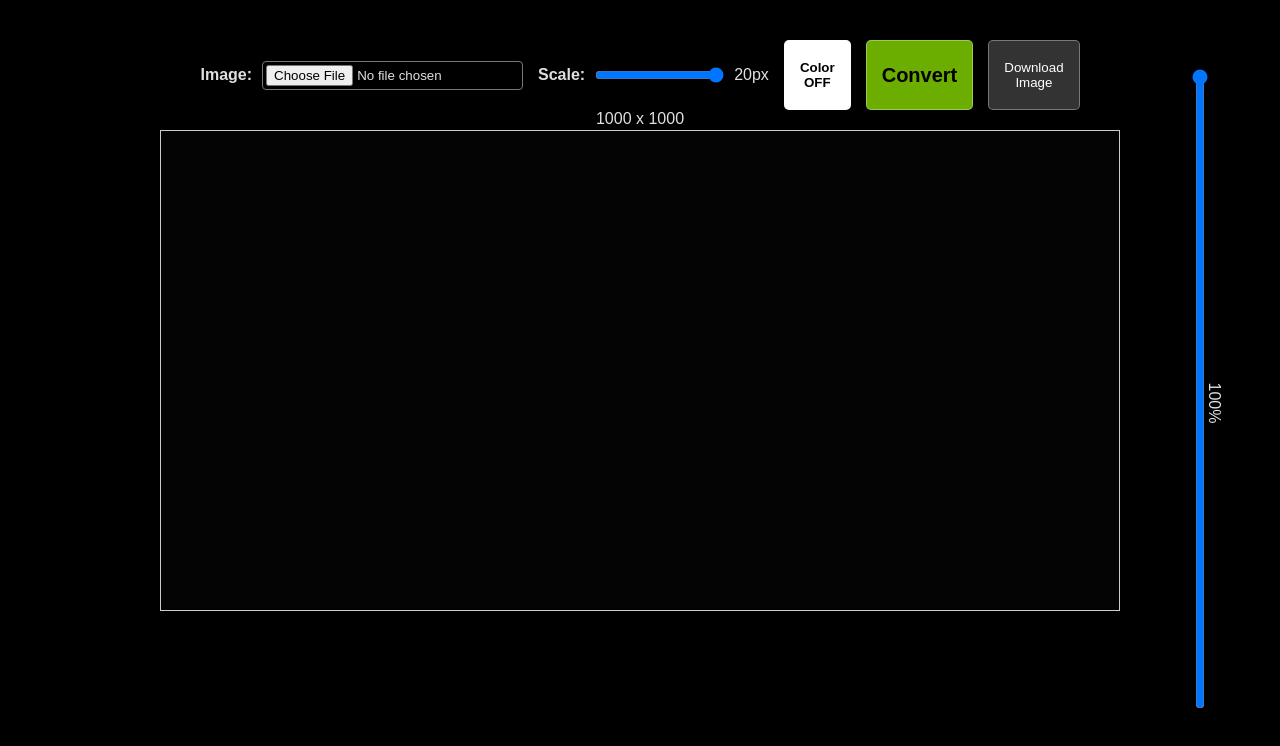
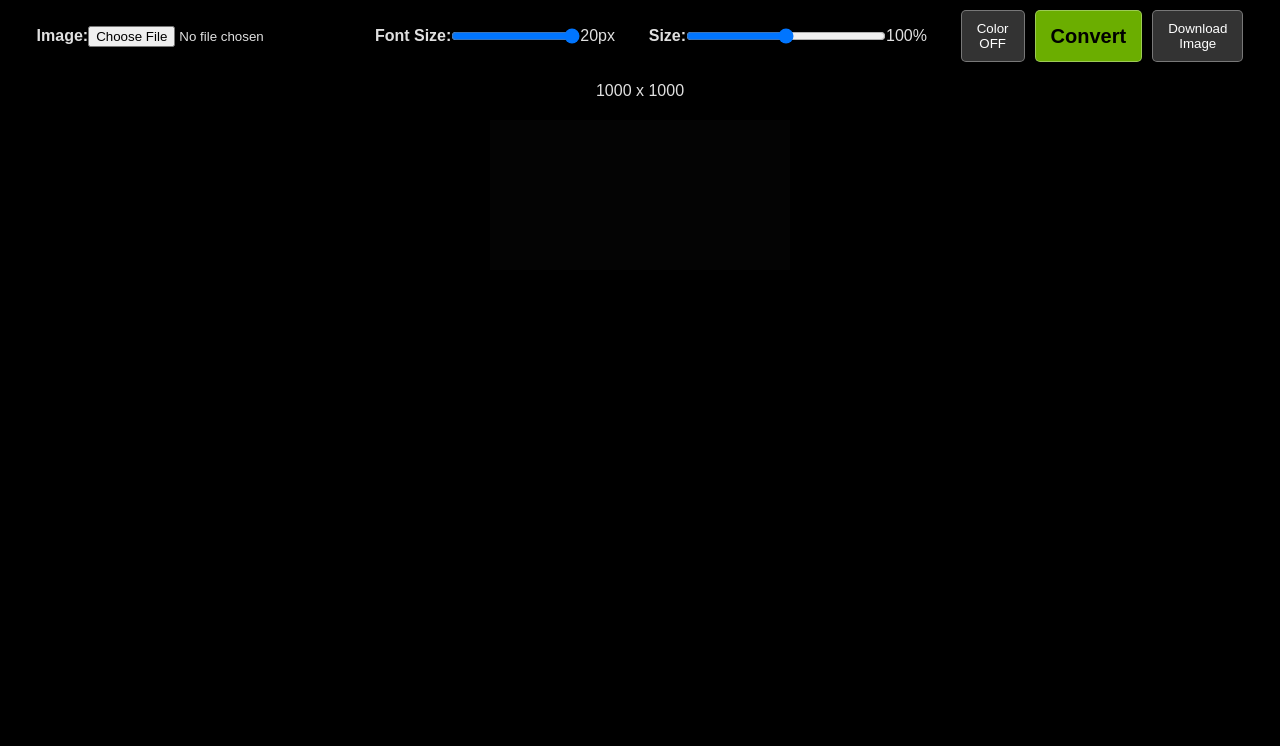
Before and after one commit to TGDRangaka/image-to-ascii-art, a plain HTML site: page index.html in a window 1280 px wide. Drawn offline with nearby package versions, Linux system fonts and the light colour scheme.

Commit message:
fix: responsived

```diff
--- a/index.html
+++ b/index.html
@@ -8,31 +8,25 @@
   <link rel="stylesheet" href="style.css" />
 </head>
 <body>
-    <!-- <header>Image to ASCII</header> -->
-
   <form id="imageForm">
-      <!-- image input -->
     <div class="image">
       <label for="imageInput">Image:</label>
       <input type="file" id="imageInput" accept="image/*" required />
     </div>
 
-      <!-- slider input -->
     <div class="slider">
-        <label for="scaleSlider">Scale:</label>
+      <label for="scaleSlider">Font Size:</label>
       <input type="range" id="scaleSlider" min="1" max="20" value="20" />
       <span id="scaleOutput">20px</span>
     </div>
+  <div class="sliderVertical">
+    <label for="scaleSlider">Size:</label>
+    <input type="range" id="sliderVertical" min="1" max="200" value="100" />
+    <span id="sliderVerticalOutput">100%</span>
+  </div>
 
-      <!-- color toggle button -->
-      <button type="button" id="colorBtn" class="non-colorBtn">
-        Color OFF
-      </button>
-
-      <!-- submit -->
+    <button type="button" id="colorBtn" class="non-colorBtn">Color OFF</button>
     <button id="convertButton" type="button">Convert</button>
-
-      <!-- Download Button -->
     <button id="downloadButton" type="button">Download Image</button>
   </form>
 
@@ -41,18 +35,9 @@
     <canvas id="canvas"></canvas>
   </main>
 
-    <!-- slider vertical -->
-    <!-- need to be right - fixed -->
-    <div class="sliderVertical">
-      <!-- <label for="sliderVertical">Scale:</label> -->
-      <input type="range" id="sliderVertical" min="1" max="100" value="100" />
-      <span id="sliderVerticalOutput">100%</span>
-    </div>
 
-    <!-- loading -->
   <div class="loading"></div>
 
-    <!-- jquery -->
   <script src="https://ajax.googleapis.com/ajax/libs/jquery/3.5.1/jquery.min.js"></script>
   <script src="script.js"></script>
 </body>
--- a/style.css
+++ b/style.css
@@ -15,62 +15,43 @@ body {
   color: rgb(224, 224, 224);
 }
 
-/* Header styling */
-header {
-  font-size: 2rem;
-  margin-bottom: 20px;
-  text-align: center;
-  color: #333;
-}
-
+/* Main Layout */
 main {
-  max-width: 100%;
-  width: 100%;
   display: flex;
   flex-direction: column;
   align-items: center;
-  position: relative;
-}
-
-main span {
-  position:absolute;
-  top: 0;
+  width: 100%;
 }
 
 /* Canvas styling */
 canvas {
-  /* max-width: 50vw; */
-  width: 100%;
-  transform-origin: top;
-  /* scale: 0.5; */
-  height: auto;
+  /* width: 100%; */
+  max-width: 100%;
   width: auto;
-  border: 1px solid #ccc;
+  /* height: 80vh; */
+  /* border: 1px dashed #a3a3a3; */
+  /* border-radius: 10px; */
   margin-top: 20px;
   background-color: rgba(117, 117, 117, 0.034);
-  filter: saturate(2), brightness(1.5)
+  filter: saturate(2), brightness(1.5);
+  transform-origin: top;
 }
 
 /* Form styling */
 #imageForm {
   display: flex;
+  flex-wrap: wrap;
   justify-content: center;
-  /* flex-direction: column; */
   gap: 10px;
+  margin-bottom: 20px;
   /* width: 100%; */
-  height: 70px;
 }
 
 #imageForm > div {
   display: flex;
   align-items: center;
-  gap: 10px;
-}
-
-.image input {
-  border: 1px solid rgb(119, 119, 119);
-  padding: 3px;
-  border-radius: 4px;
+  flex: 1 1 100%;
+  /* Make it flexible and take full width on small screens */
 }
 
 /* Button styling */
@@ -79,11 +60,10 @@ button {
   color: #fff;
   border: 1px solid rgba(255, 255, 255, 0.336);
   padding: 10px 15px;
-  /* border: none; */
   border-radius: 5px;
   cursor: pointer;
   transition: background-color 0.3s;
-  height: 100%;
+  flex: 1 1 100%; /* Make buttons flexible and take full width */
 }
 
 #convertButton {
@@ -93,25 +73,26 @@ button {
   font-weight: 800;
 }
 
-#convertButton:disabled {
-  /* background-color: #8b8b8b; */
-  animation: pulse 1s ease-in-out infinite;
-}
-
-@keyframes pulse {
-  0%, 100% {
-    opacity: 0.3;
-  }
-  50% {
-    opacity: 0.6;
-  }
-}
-
 /* Label styling */
 label {
   font-weight: bold;
 }
 
+/* Slider styling */
+.sliderVertical {
+  /* position: fixed; */
+  right: 10px; /* Adjust to avoid being too close to the edge */
+  /* top: 50%;
+  transform: translateY(-50%); */
+}
+
+.sliderVertical input[type="range"] {
+  writing-mode: bt-lr;
+  /* transform: rotate(-90deg); */
+  width: 200px; /* Reduce width for vertical slider */
+}
+
+/* Loading overlay */
 .loading {
   position: fixed;
   display: none;
@@ -121,85 +102,21 @@ label {
   background-color: rgba(0, 0, 0, 0.4);
   backdrop-filter: blur(3px);
   top: 0;
-  animation: pulse 1s ease-in-out infinite;
 }
 
-.slider {
-  flex-grow: 1;
-}
-
-.slider input {
-  flex-grow: 1;
-}
-
-.sliderVertical {
-  position: fixed;
-  right: -30vh;
-  top: 50%;
-  transform: translateY(-50%);
-}
-
-.sliderVertical input[type="range"] {
-  writing-mode: bt-lr;
-  transform: rotate(-90deg);
-  width: 80vh;
-  height: 20px;
-}
-
-.sliderVertical label {
-  transform: rotate(-90deg);
-  display: block;
-  text-align: center;
-  margin-left: 20px;
-}
-
-.sliderVertical span {
-  transform-origin: top;
-  transform: rotate(90deg);
-  display: block;
-  text-align: center;
-  margin-left: 45px;
-}
-
-/* Responsive styling */
-@media (min-width: 768px) {
-  #imageForm {
-    flex-direction: row;
-    align-items: center;
-    gap: 15px;
-  }
-
+/* Responsive adjustments */
+@media (min-width: 600px) {
   #imageForm > div {
-    flex: 1;
+    flex: 1 1 auto; /* Allow the input and labels to take available space */
   }
 }
 
-@media (min-width: 1024px) {
-  body {
-    padding: 40px;
+@media (min-width: 768px) {
+  #imageForm {
+    justify-content: space-between;
   }
 
-  header {
-    font-size: 2.5rem;
-  }
-
-  canvas {
-    width: 80%;
-  }
-
-  #imageForm {
-    max-width: 800px;
+  button {
+    flex: 1; /* Allow buttons to stretch evenly */
   }
 }
-
-.colorBtn {
-  background-color: rgb(150, 127, 255);
-  color: black;
-  font-weight: 800;
-}
-
-.non-colorBtn{
-  background-color: white;
-  color: black;
-  font-weight: 800;
-}
```
Lines whose indentation alone changed are shown as unchanged.
